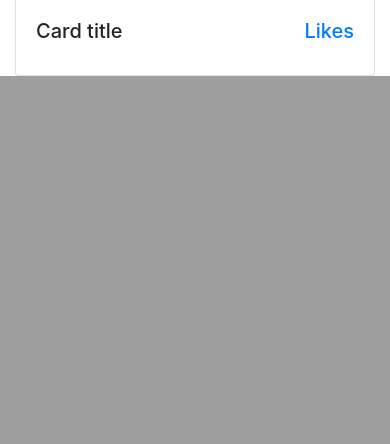
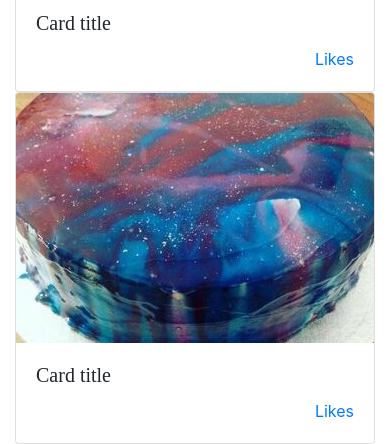
Before and after one commit to irieljm/irieljm.github.io, a Flask app: page / in a window 390 px wide. Shown: the part 1188-1632 px from the top of the page. Before the commit the page ends 1264 px from the top, so only its background shows below. Run offline with Flask 2, Linux system fonts and the light colour scheme; some libraries are stand-ins or nearby versions.

Commit message:
Static html completed

```diff
--- a/app/static/css/beejo.css
+++ b/app/static/css/beejo.css
@@ -1,3 +1,14 @@
+h1, h2, h3, h4, h5, h6 {
+    font-family: '"Playfair Display", Georgia, "Times New Roman", serif';
+}
+
 .container.cake_designs .row {
     margin-top: 30px;
 }
+
+.cake_designs .card-img-top {
+     object-fit: none; /* Do not scale the image */
+      object-position: center; /* Center the image within the element */
+      width: 100%;
+      max-height: 250px;
+}
--- a/app/templates/cake_designs.html
+++ b/app/templates/cake_designs.html
@@ -7,6 +7,7 @@
 
     <link rel="stylesheet" href="https://stackpath.bootstrapcdn.com/bootstrap/4.3.1/css/bootstrap.min.css"
           integrity="sha384-ggOyR0iXCbMQv3Xipma34MD+dH/1fQ784/j6cY/iJTQUOhcWr7x9JvoRxT2MZw1T" crossorigin="anonymous">
+    <link rel="stylesheet" href="https://cdnjs.cloudflare.com/ajax/libs/font-awesome/5.9.0/css/all.min.css" crossorigin="anonymous">
 
     <link rel="stylesheet" type="text/css" href="{{ url_for('static',filename='css/beejo.css') }}">
 
@@ -16,14 +17,14 @@
 
 <body>
 
-<div class="container">
+<div class="container header-container">
     <!-- header starts here -->
     <!-- <div className={style.} -->
     <header class="blog-header py-3">
         <div class="row flex-nowrap justify-content-between align-items-center">
             <div class="col-4 pt-1">
                 <a href="#">
-                    <img src="logo_2.png" width="80" height="80" alt="logo_2">
+                    <img src="{{ url_for('static', filename='images/logo_2.png') }}" width="80" height="80" alt="logo_2">
                 </a>
             </div>
             <div class="col-4 text-center">
@@ -34,6 +35,7 @@
             </div>
         </div>
     </header>
+
     <div class="nav-scroller py-1 mb-2">
         <nav class="nav d-flex justify-content-between">
             <a class="p-2 text-muted" href="#">Blog</a>
@@ -46,18 +48,20 @@
     <div class="row">
         <div class="col-md-6">
             <div class="card">
-                <img src="IMG_2603.JPG" class="card-img-top" alt="Title">
+                <img src="{{ url_for('static', filename='images/IMG_2603.JPG') }}" class="card-img-top img-fluid" alt="Title">
                 <div class="card-body">
-                    <h5 class="card-title">Card title <a href="#" class="float-right">Likes</a></h5>
+                    <h5 class="card-title">Card title</h5>
+                    <span class="float-right">264 <a href="#"><i class="far fa-heart"></i></a></span>
                 </div>
             </div>
         </div>
 
         <div class="col-md-6">
             <div class="card">
-                <img src="IMG_2603.JPG" class="card-img-top" alt="Title">
+                <img src="{{ url_for('static', filename='images/IMG_2603.JPG') }}" class="card-img-top img-fluid" alt="Title">
                 <div class="card-body">
-                    <h5 class="card-title">Card title <a href="#" class="float-right">Likes</a></h5>
+                    <h5 class="card-title">Card title</h5>
+                    <a href="#" class="float-right">Likes</a>
                 </div>
             </div>
         </div>
@@ -66,9 +70,20 @@
     <div class="row">
         <div class="col-md-6">
             <div class="card">
-                <img src="IMG_2603.JPG" class="card-img-top" alt="Title">
+                <img src="{{ url_for('static', filename='images/IMG_2603.JPG') }}" class="card-img-top img-fluid" alt="Title">
                 <div class="card-body">
-                    <h5 class="card-title">Card title <a href="#" class="float-right">Likes</a></h5>
+                    <h5 class="card-title">Card title</h5>
+                    <a href="#" class="float-right">Likes</a>
+                </div>
+            </div>
+        </div>
+
+        <div class="col-md-6">
+            <div class="card">
+                <img src="{{ url_for('static', filename='images/IMG_2603.JPG') }}" class="card-img-top img-fluid" alt="Title">
+                <div class="card-body">
+                    <h5 class="card-title">Card title</h5>
+                    <a href="#" class="float-right">Likes</a>
                 </div>
             </div>
         </div>
@@ -87,8 +102,8 @@
             </div>
 
             <div class="col-md-6">
-                <a href="rainbow frosting.jpeg">
-                    <img src="rainbow frosting.jpeg" alt="rainbow frosting" class="img-fluid">
+                <a href="rainbow_frosting.jpeg">
+                    <img src="rainbow_frosting.jpeg" alt="rainbow frosting" class="img-fluid">
                     <div class="caption">
                         <p>Rainbow Frosting Cupcakes</p>
                     </div>
@@ -125,8 +140,8 @@
             </div>
 
             <div class="col-md-6">
-                <a href="dulce de leche.jpg">
-                    <img src="dulce de leche.jpg" alt="dulce de leche" class="img-fluid">
+                <a href="dulce_de_leche.jpg">
+                    <img src="dulce_de_leche.jpg" alt="dulce de leche" class="img-fluid">
                     <div class="caption">
                         <p>No Bake Dulce de Leche Biscuits Cake</p>
                     </div>
```
Also changed, not shown: app/static/images/IMG_2603.jpg (added), app/static/images/IMG_2693.jpg (added), app/static/images/IMG_4651.jpg (added), app/static/images/IMG_6583.jpg (added), app/static/images/apple-crumble-cake-recipe1.jpg (added), app/static/images/dulce_de_leche.jpg (added), app/static/images/logo_2.png (added), app/static/images/panda.jpg (added), app/static/images/rainbow_frosting.jpeg (added), app/static/images/vanilla.jpeg (added).
